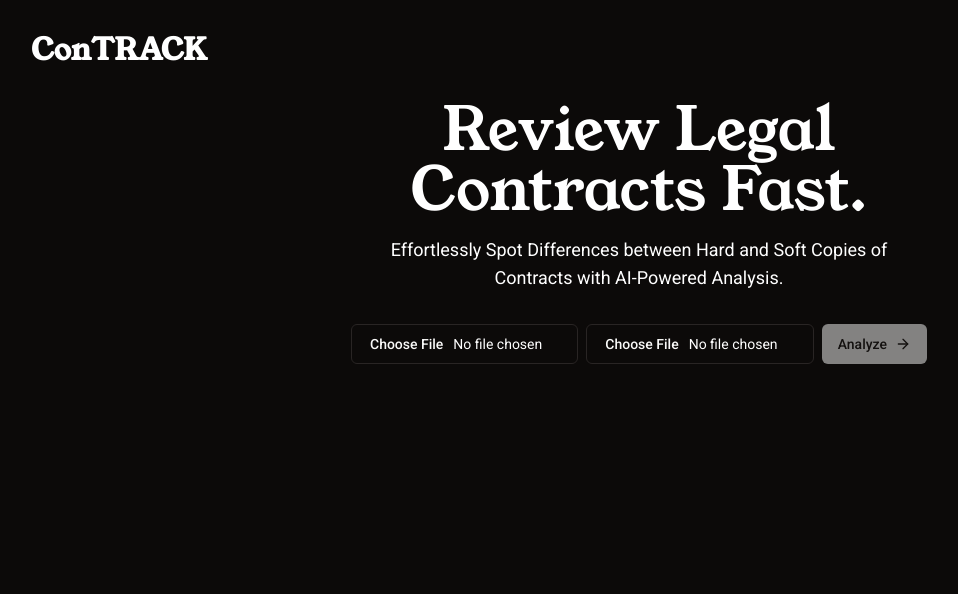
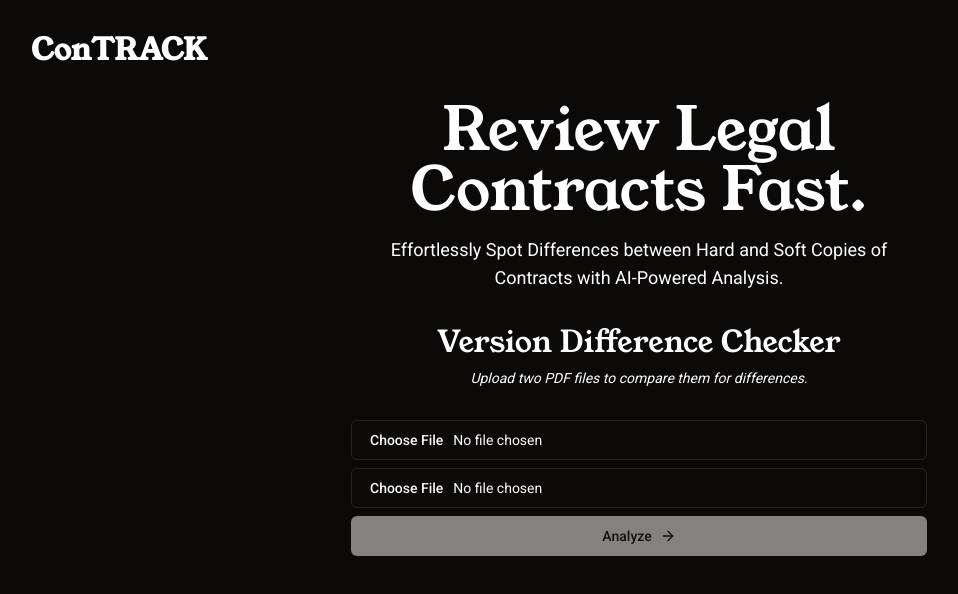
Before and after one commit to aritako/contrack, a Next.js app: page / in a window 1280 px wide. Shown: the top 594 px of the page, without its empty margins (1-959 px from the left). Built offline with nearby package versions, Linux system fonts and the light colour scheme; no server answers.

Commit message:
feat: add version checker description

```diff
--- a/app/page.tsx
+++ b/app/page.tsx
@@ -78,13 +78,20 @@ export default function Home() {
             <h2 className="young-serif text-6xl max-w-xl text-center mb-4">
               Review Legal Contracts Fast.
             </h2>
-            <span className="text-lg text-center">
+            <span className="text-lg text-center mb-8">
               Effortlessly Spot Differences between Hard and Soft Copies of
               Contracts with AI-Powered Analysis.
             </span>
+
+            <h3 className="young-serif text-3xl mb-2">
+              Version Difference Checker
+            </h3>
+            <span className = "italic text-sm">
+              Upload two PDF files to compare them for differences.
+            </span>
           </div>
 
-          <form onSubmit={handleSubmit} className="flex mb-4 gap-2">
+          <form onSubmit={handleSubmit} className="flex flex-col mb-4 gap-2">
             <Input
               id="file"
               type="file"
```
